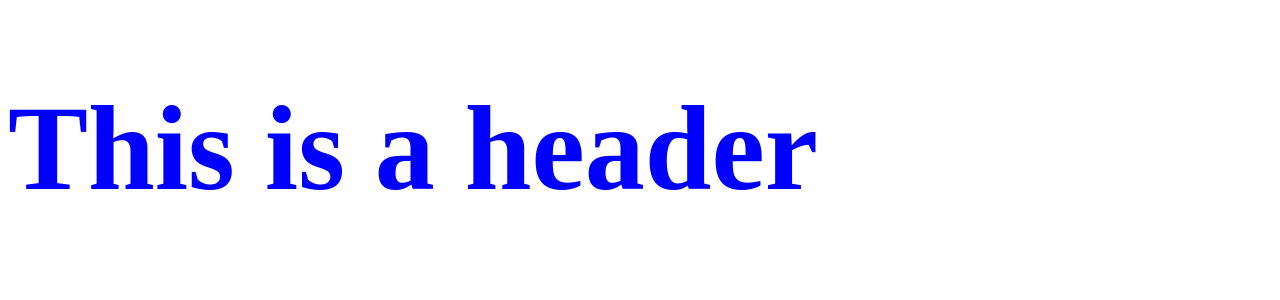
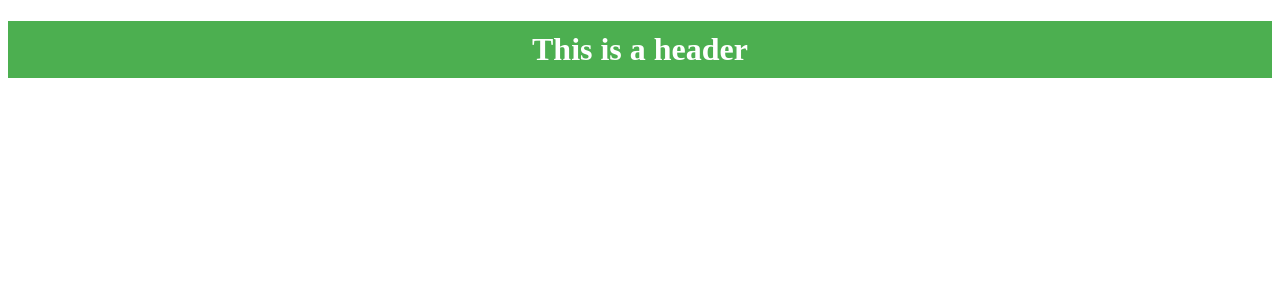
Before and after one commit to waseemriyazz/react-todo, a React (Vite) app in the folder Todo/: page / in a window 1280 px wide. Shown: the top 300 px of the page. Built offline with nearby package versions, Linux system fonts and the light colour scheme.

Commit message:
styling components using css file

```diff
--- a/Todo/src/App.jsx
+++ b/Todo/src/App.jsx
@@ -1,10 +1,11 @@
 import InlineComponent from "./components/InlineComponent";
+import StyleSheetComponent from "./components/StyleSheetComponent";
 import Todo from "./components/Todo";
 
 function App() {
   return (
     <div className="App">
-      <InlineComponent />
+      <StyleSheetComponent />
     </div>
   );
 }
--- /dev/null
+++ b/Todo/src/components/StyleSheetComponent.jsx
@@ -0,0 +1,8 @@
+import "../css/style.css";
+export default function StyleSheetComponent() {
+  return (
+    <div>
+      <h1 className="header">This is a header</h1>
+    </div>
+  );
+}
--- /dev/null
+++ b/Todo/src/css/style.css
@@ -0,0 +1,6 @@
+.header {
+  background-color: #4caf50; /* Green */
+  padding: 10px;
+  text-align: center;
+  color: white;
+}
```
